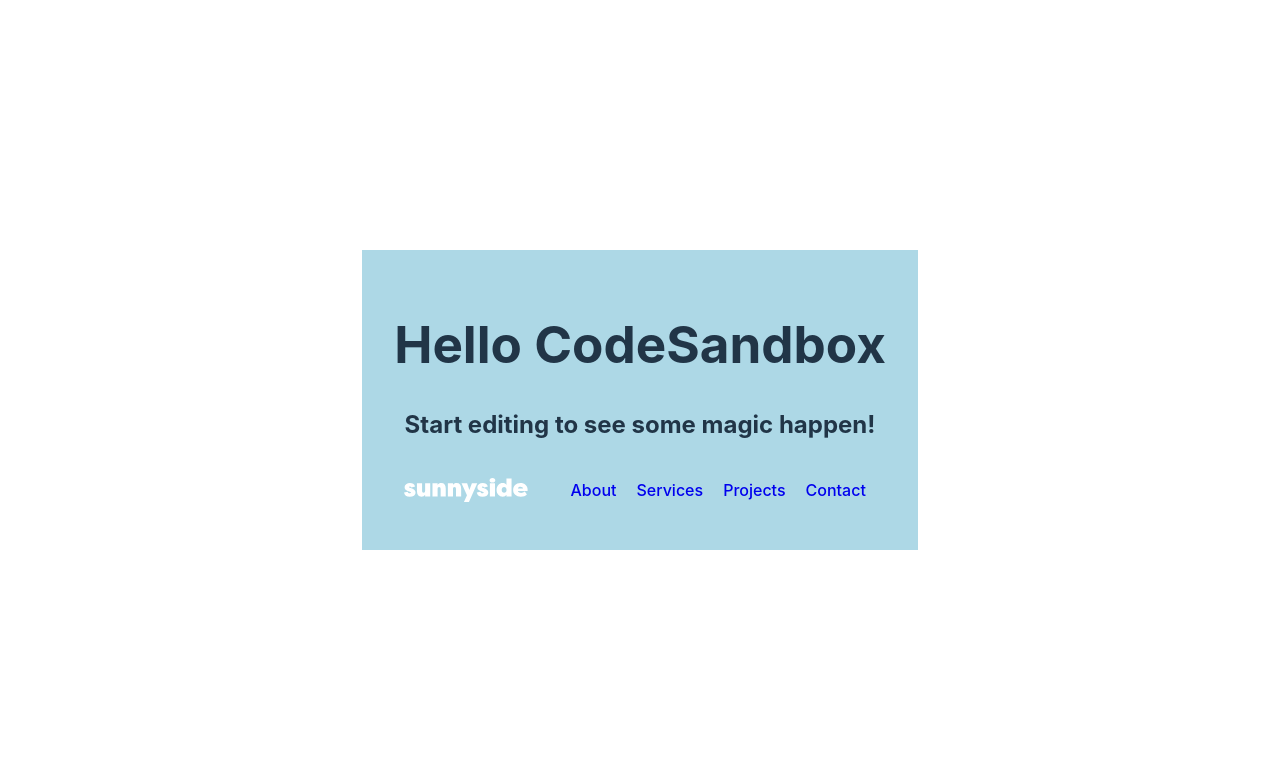
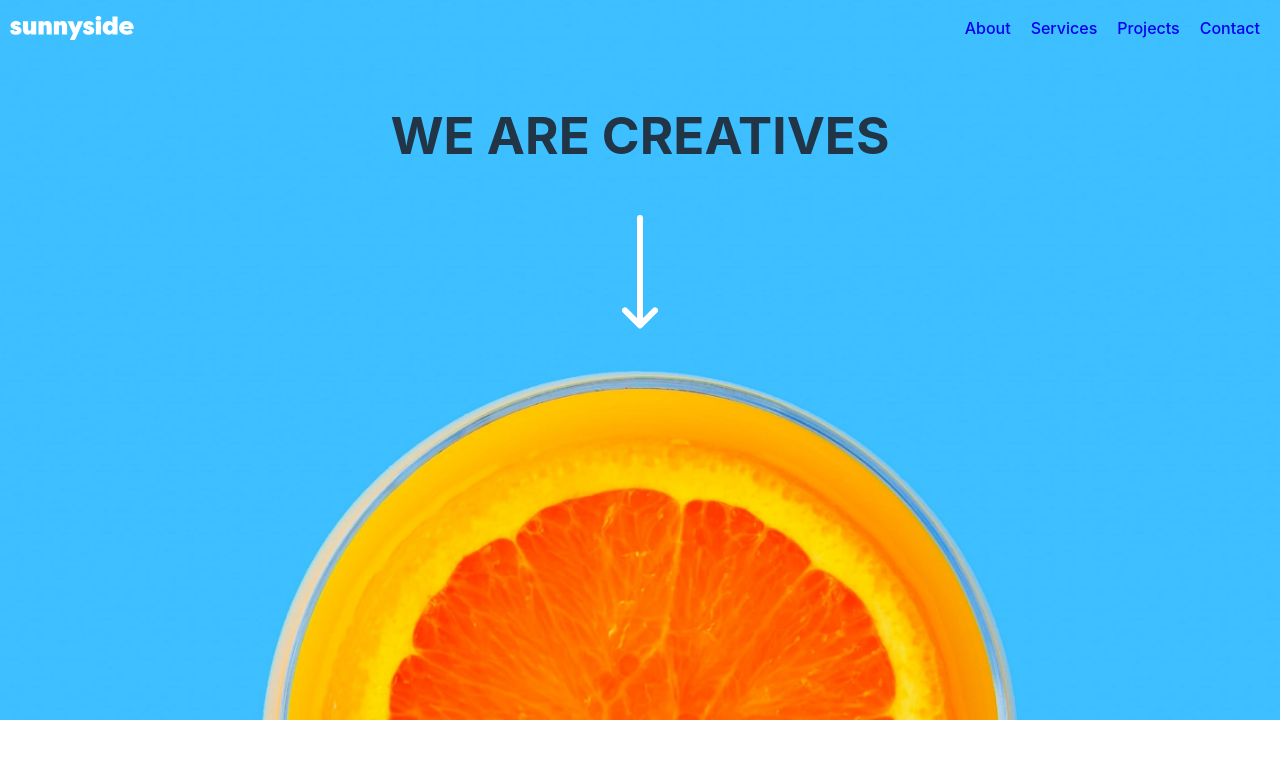
Before and after one commit to unkuseni/sunnyside-landing-page-main, a React (Vite) app: page / in a window 1280 px wide. Shown: the top 758 px of the page. Built offline with nearby package versions, Linux system fonts and the light colour scheme.

Commit message:
shape issues

```diff
--- a/src/App.module.scss
+++ b/src/App.module.scss
@@ -1,7 +1,8 @@
 .App {
-  max-width: 1280px;
-  margin: 0 auto;
-  padding: 2rem;
+  width: 100%;
+  height: 100%;
+  margin: 0;
+  padding: 0;
   text-align: center;
   background-color: lightblue;
 }
--- a/src/App.tsx
+++ b/src/App.tsx
@@ -1,14 +1,12 @@
 import classNames from 'classnames';
-import { Navbar } from './components/navbar/navbar';
+import { Hero } from './components/hero/hero';
 import styles from './App.module.scss';
 function App() {
 
 
     return (
         <main className={classNames(styles.App)}>
-            <h1>Hello CodeSandbox</h1>
-            <h2>Start editing to see some magic happen!</h2>
-        <Navbar />
+        <Hero/>
         </main>
 
     );
--- a/src/_codux/boards/app/app.board.tsx
+++ b/src/_codux/boards/app/app.board.tsx
@@ -6,7 +6,8 @@ export default createBoard({
     Board: () => <App />,
     environmentProps: {
         canvasWidth: 1126,
-        windowWidth: 692,
+        windowWidth: 1024,
         canvasHeight: 693,
+        windowHeight: 768,
     },
 });
--- /dev/null
+++ b/src/components/hero/hero.module.scss
@@ -0,0 +1,39 @@
+.root {
+  background-image: url(../../assets/mobile/image-header.jpg);
+  background-color: transparent;
+  background-position: center;
+  background-size: cover;
+  background-repeat: no-repeat;
+  aspect-ratio: 4/3;
+  width: 100dvw;
+    height: 100%;
+}
+// replace the  background image using a  media query
+@media screen and (min-width: 485px) {
+  .root {
+    background-image: url(../../assets/desktop/image-header.jpg);
+    background-color: transparent;
+    background-position: center;
+    background-size: cover;
+    background-repeat: no-repeat;
+    aspect-ratio: 16/9;
+    width: 100%;
+    height: 100%;
+  }
+}
+h1 {
+  text-transform: uppercase;
+}
+.hero {
+  display: flex;
+  flex-direction: column;
+  img {
+    display: block;
+    width: 36px;
+    height: 114px;
+  }
+  align-items: center;
+  justify-items: center;
+  align-content: center;
+  justify-content: center;
+}
--- /dev/null
+++ b/src/components/hero/hero.tsx
@@ -0,0 +1,20 @@
+import classNames from 'classnames';
+import styles from './hero.module.scss';
+import { Navbar } from '../navbar/navbar';
+import arrow from '../../assets/icon-arrow-down.svg';
+
+export interface HeroProps {
+    className?: string;
+}
+
+export const Hero = ({ className }: HeroProps) => {
+    return (
+        <section className={classNames(styles.root, className)}>
+            <Navbar />
+            <article className={styles.hero}>
+                <h1>we are creatives</h1>
+                <img src={arrow} alt="" />
+            </article>
+        </section>
+    );
+};
--- a/src/components/navbar/navbar.module.scss
+++ b/src/components/navbar/navbar.module.scss
@@ -1,4 +1,5 @@
 .root {
+  background: transparent;
 }
 .navbar {
   display: flex;
@@ -87,6 +88,10 @@
 .open {
   display: flex;
   flex-direction: column;
+  position: absolute;
+  right: 60px;
+  top: 60px;
+  width: 200px;
 }
 .close {
   display: none;
--- a/src/components/navbar/navbar.tsx
+++ b/src/components/navbar/navbar.tsx
@@ -21,7 +21,7 @@ export const Navbar = ({ className }: NavbarProps) => {
         };
     });
     const toggleMenu = () => {
-       setIsOpen(!isOpen);
+        setIsOpen(!isOpen);
     };
     const desktopNavItems = (
         <div className={Navbar_module['nav-items']}>
@@ -43,8 +43,13 @@ export const Navbar = ({ className }: NavbarProps) => {
     );
     const mobileNavItems = (
         <div className={Navbar_module['nav-items']}>
-            <div id={'mobile-nav'} className={classNames(Navbar_module['mobile-nav'],
-            isOpen ? Navbar_module['open'] : Navbar_module['close'])}>
+            <div
+                id={'mobile-nav'}
+                className={classNames(
+                    Navbar_module['mobile-nav'],
+                    isOpen ? Navbar_module['open'] : Navbar_module['close']
+                )}
+            >
                 <ul className={Navbar_module.items}>
                     <li>
                         <a href="/">About</a>
@@ -70,7 +75,7 @@ export const Navbar = ({ className }: NavbarProps) => {
         </div>
     );
     return (
-        <header>
+        <header className={Navbar_module.root}>
             <nav className={Navbar_module.navbar}>
                 <div id={'logo'} className={Navbar_module.logo}>
                     <img
--- a/src/index.css
+++ b/src/index.css
@@ -12,8 +12,12 @@
   -webkit-font-smoothing: antialiased;
   -moz-osx-font-smoothing: grayscale;
   -webkit-text-size-adjust: 100%;
+
 }
-
+#root {
+  width: 100%;
+    height: 100%;
+}
 a {
   font-weight: 500;
   text-decoration: none;
@@ -24,7 +28,7 @@ a:hover {
 
 body {
   margin: 0;
-  display: flex;
+  display: block;
   place-items: center;
   justify-content: center;
   min-width: 320px;
```
Also changed, not shown: src/_codux/boards/hero/hero.board.tsx (added, +13 -0 lines).
